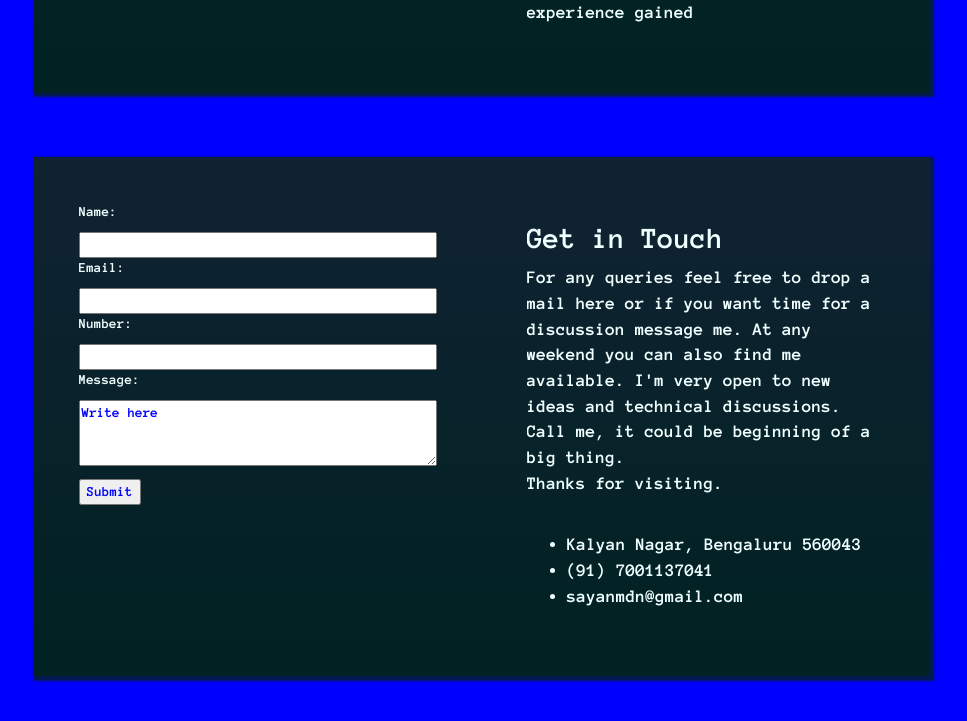
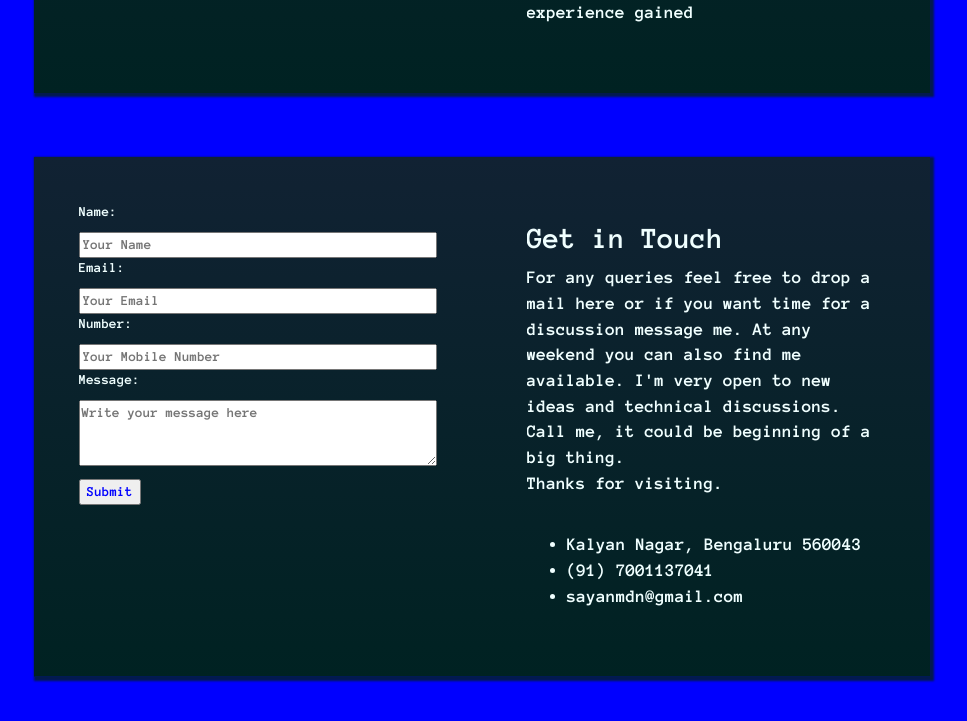
Before and after one commit to sayanmdn/sayanmdn.github.io, a plain HTML site: page lite/index.html in a window 1280 px wide. Shown: the part 1434-2155 px from the top of the page, without its empty margins (158-1125 px from the left). Drawn offline with nearby package versions, Linux system fonts and the light colour scheme.

Commit message:
validation add

```diff
--- a/lite/index.html
+++ b/lite/index.html
@@ -89,13 +89,13 @@
     <div class="left-about" style="padding-top: 5%;">
       <form name="myForm" action="http://localhost:5500/lite/" onsubmit="return validateForm()" method="GET">
         <p>Name: </p>
-        <input type="text" name="fname" class="contact-inputs">
+        <input type="text" name="name" class="contact-inputs" placeholder="Your Name">
         <p>Email: </p>
-        <input type="email" name="email" class="contact-inputs">
+        <input type="email" name="email" class="contact-inputs" placeholder="Your Email" required>
         <p>Number: </p>
-        <input type="tel" name="number" class="contact-inputs">
+        <input type="tel" name="number" class="contact-inputs" placeholder="Your Mobile Number" required minlength="10" maxlength="10">
         <p>Message: </p>
-        <textarea type="text" name="message" class="contact-inputs" rows="3" cols="3">Write here</textarea><br />
+        <textarea type="text" name="message" class="contact-inputs" rows="3" placeholder="Write your message here" maxlength="300"></textarea><br />
         <input type="submit" value="Submit" style="color: blue; margin-top: 2%;">
       </form>
     </div>
```
